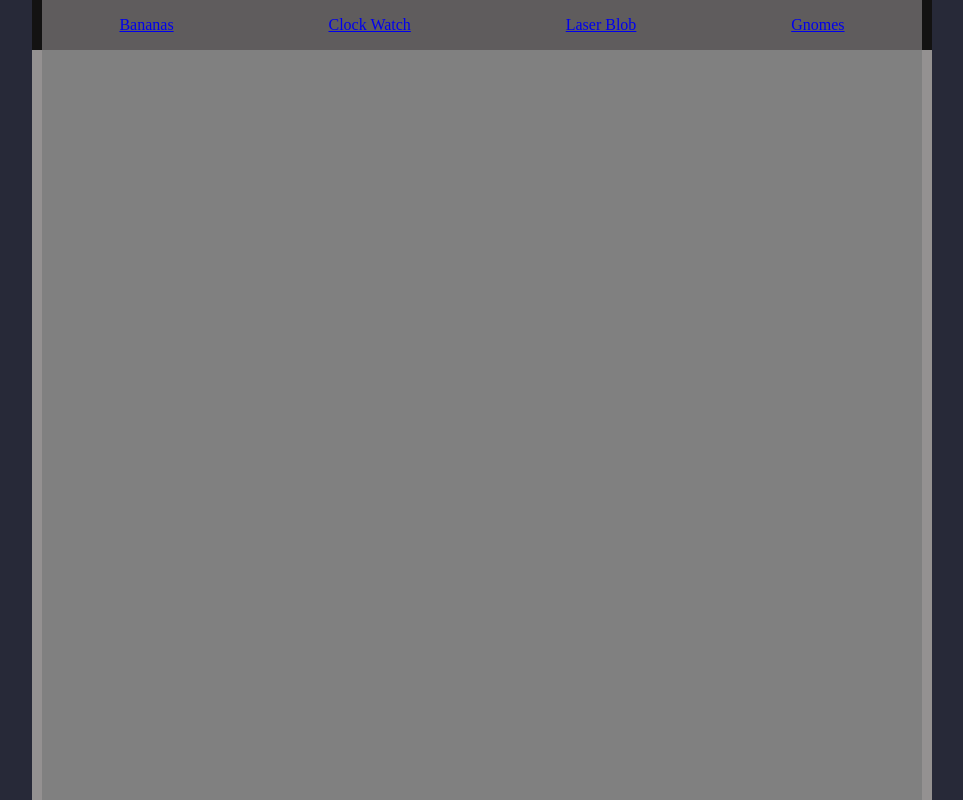
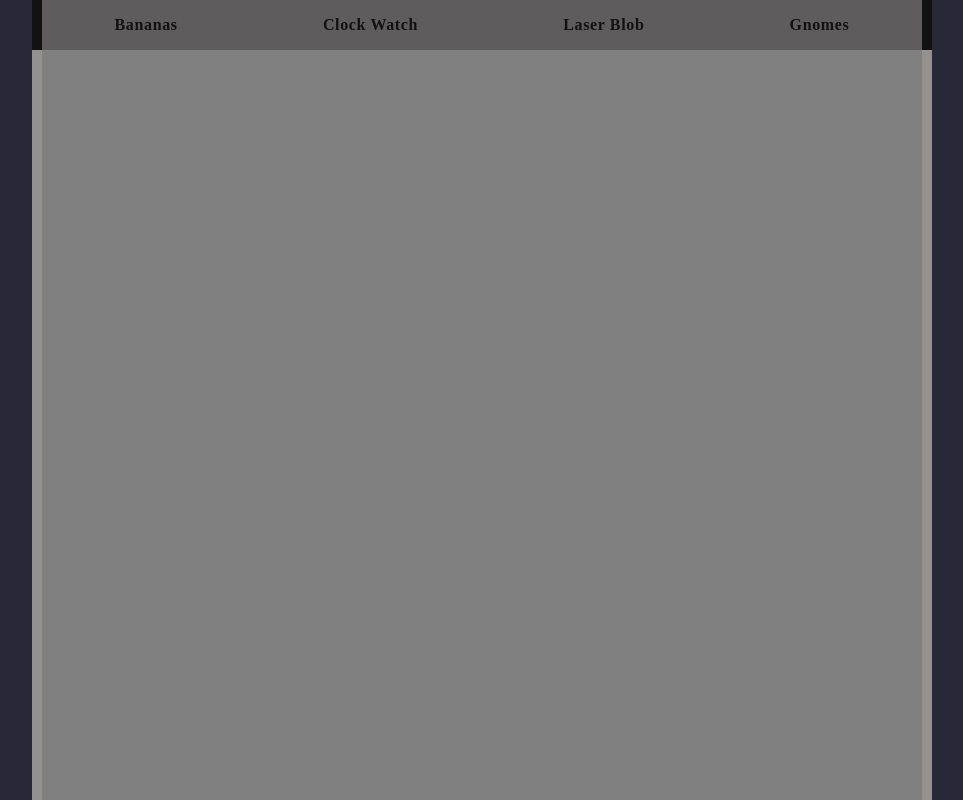
Before and after one commit to Margulis162/mdn_css_links, a plain HTML site: page index.html in a window 1280 px wide. Shown: the whole page, without its empty margins (158-1121 px from the left). Drawn offline with Linux system fonts and the light colour scheme.

Commit message:
some link styling

```diff
--- a/index.html
+++ b/index.html
@@ -16,7 +16,7 @@
      <div class="container">
         <div class="menu">
             <ul>
-                <li><a href="#">Bananas</a></li>
+                <li><a href="index.html">Bananas</a></li>
                 <li><a href="#">Clock Watch</a></li>
                 <li><a href="#">Laser Blob</a></li>
                 <li><a href="#">Gnomes</a></li>
--- a/style.css
+++ b/style.css
@@ -45,3 +45,36 @@ div.menu ul{
     align-items: center;
 
 }
+
+
+
+/* links */
+
+a {
+
+    font-weight: 800;
+    letter-spacing: .04em;
+    text-decoration:none;
+}
+
+a:link{
+    color:rgb(19, 18, 18);
+}
+
+a:visited{
+    color:rgb(19, 18, 18);
+}
+
+a:focus{
+    text-decoration: none;
+    color:white;
+}
+
+a:hover{
+    text-decoration: none;
+    color:white;
+}
+
+a:active{
+ background: grey;
+}
```
